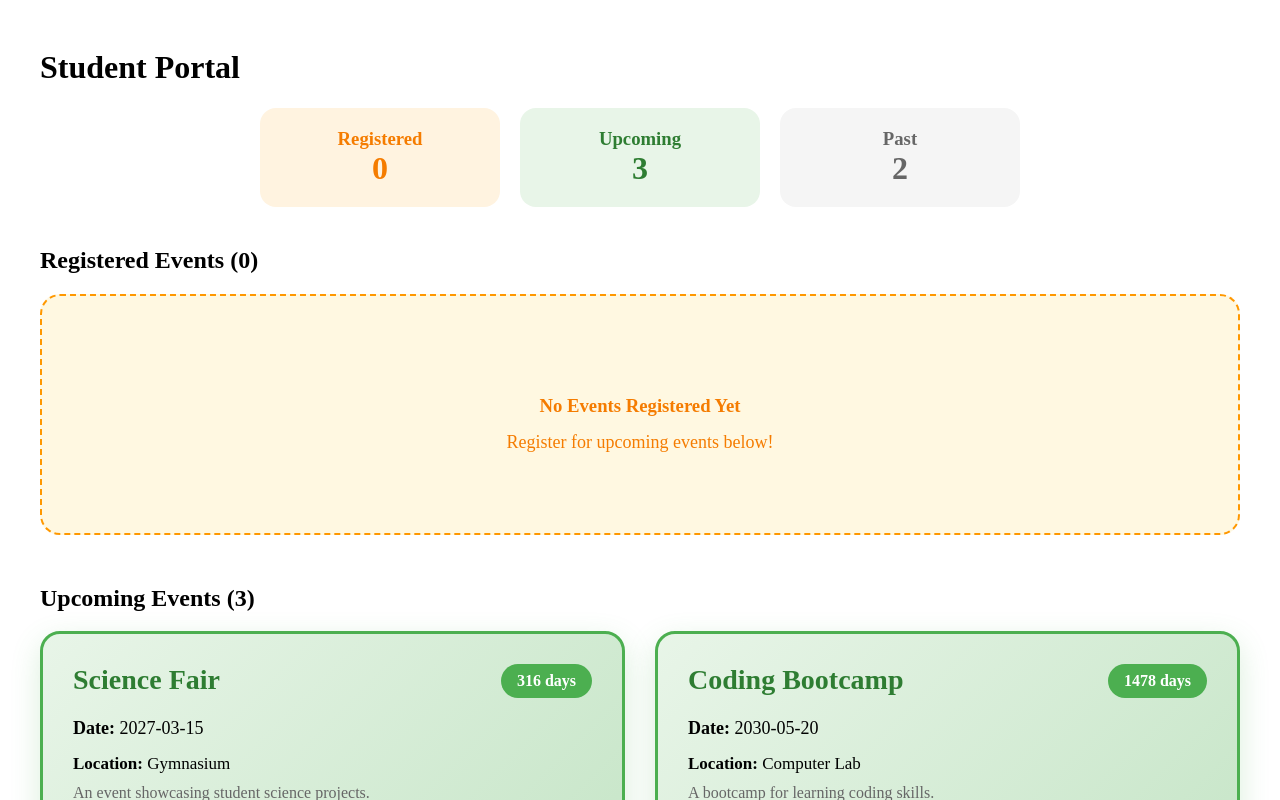
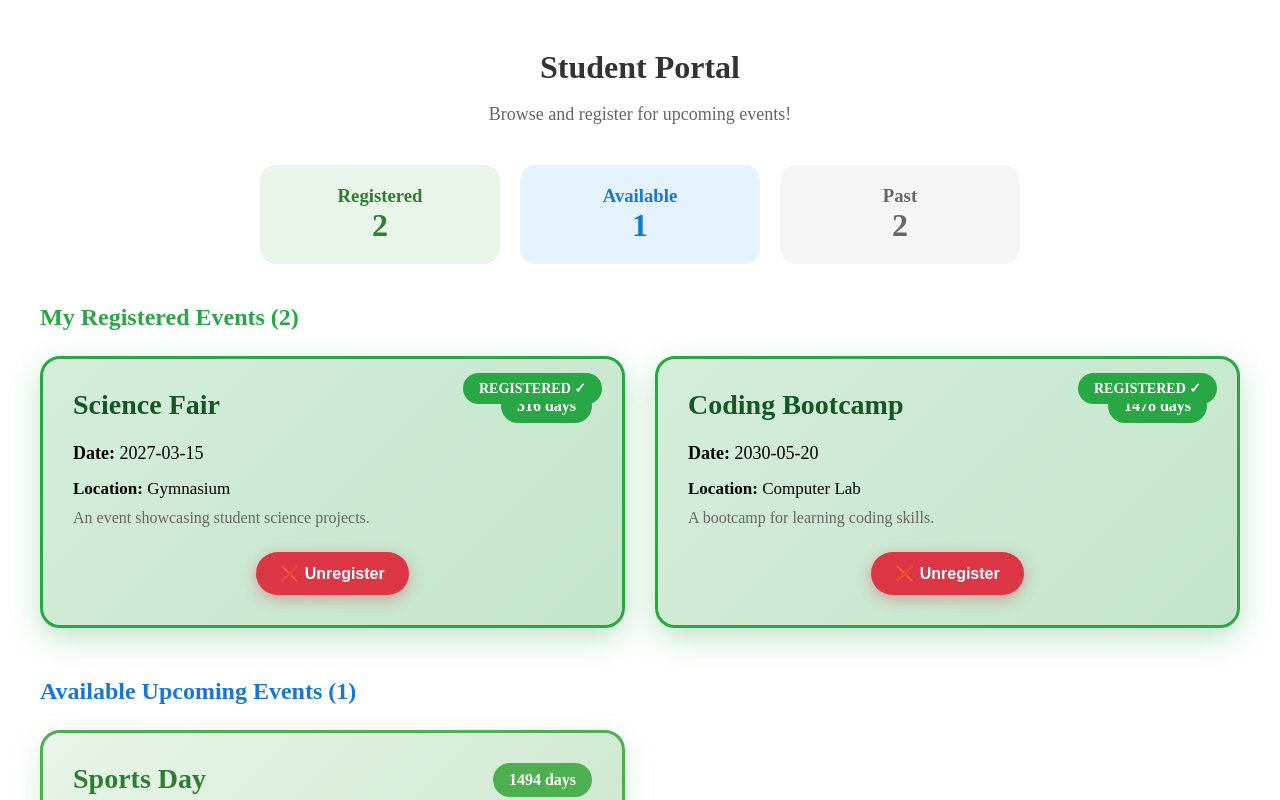
Before and after one commit to JanTheThird/event-registration-final-project, a React (Vite) app: page /student in a window 1280 px wide. Shown: the top 800 px of the page. Built offline with nearby package versions, Linux system fonts and the light colour scheme.

Commit message:
feat: implemented  register and unregister button.

```diff
--- a/src/pages/student/StudentPage.tsx
+++ b/src/pages/student/StudentPage.tsx
@@ -5,20 +5,27 @@ import type { Event } from '../../utils/types/Index';
 
 export default function StudentPage() {
   const db = useDB();
-  const [upcomingEvents, setUpcomingEvents] = useState<Event[]>([]);
+  const [allUpcomingEvents, setAllUpcomingEvents] = useState<Event[]>([]);
   const [pastEvents, setPastEvents] = useState<Event[]>([]);
+  const [registeredEvents, setRegisteredEvents] = useState<Event[]>([]);
   const [today] = useState(new Date().toISOString().split('T')[0]);
 
   useEffect(() => {
+    refreshEvents();
+  }, [today]);
+
+  const refreshEvents = () => {
     const events = db.getEvents();
-
-    // No registered → All upcoming or past
     const past = events.filter(event => event.date < today);
     const future = events.filter(event => event.date >= today);
 
     setPastEvents(past);
-    setUpcomingEvents(future);
-  }, [today]);
+    setAllUpcomingEvents(future);
+
+    // Demo: First 2 upcoming events are registered
+    const demoRegistered = future.slice(0, 2);
+    setRegisteredEvents(demoRegistered);
+  };
 
   const getDaysUntil = (date: string): number => {
     const eventDate = new Date(date + 'T00:00:00');
@@ -27,20 +34,71 @@ export default function StudentPage() {
     return Math.ceil((eventDate.getTime() - now.getTime()) / (1000 * 60 * 60 * 24));
   };
 
+  const isRegistered = (eventId: number): boolean => {
+    return registeredEvents.some(event => event.id === eventId);
+  };
+
+  const toggleRegistration = (event: Event) => {
+    if (isRegistered(event.id)) {
+      // Unregister - remove from registered list
+      setRegisteredEvents(prev => prev.filter(e => e.id !== event.id));
+      alert(`✅ Unregistered from "${event.name}"`);
+    } else {
+      // Register - add to registered list
+      setRegisteredEvents(prev => [...prev, event]);
+      alert(`🎉 Successfully registered for "${event.name}"!`);
+    }
+  };
+
+  // Filter out registered events from upcoming
+  const availableUpcomingEvents = allUpcomingEvents.filter(
+    event => !isRegistered(event.id)
+  );
+
+  const getRegistrationButton = (event: Event): React.ReactNode => {
+    const registered = isRegistered(event.id);
+    return (
+      <button
+        onClick={() => toggleRegistration(event)}
+        style={{
+          padding: '12px 24px',
+          border: 'none',
+          borderRadius: '25px',
+          fontSize: '16px',
+          fontWeight: 'bold',
+          cursor: 'pointer',
+          transition: 'all 0.3s ease',
+          minWidth: '140px',
+          boxShadow: registered
+            ? '0 4px 15px rgba(220, 53, 69, 0.4)'
+            : '0 4px 15px rgba(40, 167, 69, 0.4)',
+          background: registered ? '#dc3545' : '#28a745',
+          color: 'white'
+        }}
+        disabled={event.date < today}
+      >
+        {registered ? '❌ Unregister' : '✅ Register'}
+      </button>
+    );
+  };
+
   return (
     <div style={{ padding: '20px', maxWidth: '1200px', margin: '0 auto' }}>
-      <h1>Student Portal</h1>
+      <h1 style={{ textAlign: 'center', color: '#333', marginBottom: '10px' }}>Student Portal</h1>
+      <p style={{ textAlign: 'center', color: '#666', marginBottom: '40px', fontSize: '18px' }}>
+        Browse and register for upcoming events!
+      </p>
 
-      {/* 3 Stats - Registered = 0 */}
+      {/* Stats - Updated counts */}
       <div style={{ marginBottom: '40px' }}>
         <div style={{ display: 'flex', gap: '20px', flexWrap: 'wrap', justifyContent: 'center' }}>
-          <div style={{ textAlign: 'center', padding: '20px 30px', background: '#fff3e0', borderRadius: '16px', minWidth: '180px' }}>
-            <h3 style={{ margin: '0', color: '#f57c00' }}>Registered</h3>
-            <div style={{ fontSize: '32px', fontWeight: 'bold', color: '#f57c00' }}>0</div>
+          <div style={{ textAlign: 'center', padding: '20px 30px', background: '#e8f5e8', borderRadius: '16px', minWidth: '180px' }}>
+            <h3 style={{ margin: '0', color: '#2e7d32' }}>Registered</h3>
+            <div style={{ fontSize: '32px', fontWeight: 'bold', color: '#2e7d32' }}>{registeredEvents.length}</div>
           </div>
-          <div style={{ textAlign: 'center', padding: '20px 30px', background: '#e8f5e8', borderRadius: '16px', minWidth: '180px' }}>
-            <h3 style={{ margin: '0', color: '#2e7d32' }}>Upcoming</h3>
-            <div style={{ fontSize: '32px', fontWeight: 'bold', color: '#2e7d32' }}>{upcomingEvents.length}</div>
+          <div style={{ textAlign: 'center', padding: '20px 30px', background: '#e3f2fd', borderRadius: '16px', minWidth: '180px' }}>
+            <h3 style={{ margin: '0', color: '#1976d2' }}>Available</h3>
+            <div style={{ fontSize: '32px', fontWeight: 'bold', color: '#1976d2' }}>{availableUpcomingEvents.length}</div>
           </div>
           <div style={{ textAlign: 'center', padding: '20px 30px', background: '#f5f5f5', borderRadius: '16px', minWidth: '180px' }}>
             <h3 style={{ margin: '0', color: '#666' }}>Past</h3>
@@ -49,9 +107,55 @@ export default function StudentPage() {
         </div>
       </div>
 
-      {/* 1. Registered Events - EMPTY */}
+      {/* 1. My Registered Events - ONLY registered events */}
       <section style={{ marginBottom: '50px' }}>
-        <h2>Registered Events (0)</h2>
+        <h2 style={{ color: '#28a745', marginBottom: '25px' }}>My Registered Events ({registeredEvents.length})</h2>
+        {registeredEvents.length > 0 ? (
+          <div style={{ display: 'grid', gridTemplateColumns: 'repeat(auto-fill, minmax(400px, 1fr))', gap: '30px' }}>
+            {registeredEvents.map((event) => (
+              <div key={event.id} style={{
+                border: '3px solid #28a745',
+                borderRadius: '20px',
+                padding: '30px',
+                background: 'linear-gradient(135deg, #d4edda 0%, #c3e6cb 100%)',
+                boxShadow: '0 10px 30px rgba(40, 167, 69, 0.3)',
+                position: 'relative'
+              }}>
+                <div style={{ position: 'absolute', top: '20px', right: '20px' }}>
+                  <span style={{
+                    background: '#28a745',
+                    color: 'white',
+                    padding: '8px 16px',
+                    borderRadius: '25px',
+                    fontSize: '14px',
+                    fontWeight: 'bold'
+                  }}>
+                    REGISTERED ✓
+                  </span>
+                </div>
+                <div style={{ display: 'flex', justifyContent: 'space-between', alignItems: 'flex-start', marginBottom: '20px' }}>
+                  <h3 style={{ margin: 0, color: '#155724', fontSize: '28px' }}>{event.name}</h3>
+                  <span style={{
+                    background: '#28a745',
+                    color: 'white',
+                    padding: '8px 16px',
+                    borderRadius: '30px',
+                    fontSize: '16px',
+                    fontWeight: 'bold'
+                  }}>
+                    {getDaysUntil(event.date)} days
+                  </span>
+                </div>
+                <p style={{ margin: '15px 0', fontSize: '18px' }}><strong>Date:</strong> {event.date}</p>
+                <p style={{ margin: '10px 0', fontSize: '17px' }}><strong>Location:</strong> {event.location}</p>
+                <p style={{ margin: '10px 0', fontSize: '16px', color: '#666' }}>{event.description}</p>
+                <div style={{ marginTop: '25px', textAlign: 'center' }}>
+                  {getRegistrationButton(event)}
+                </div>
+              </div>
+            ))}
+          </div>
+        ) : (
           <div style={{
             textAlign: 'center',
             padding: '80px 40px',
@@ -65,13 +169,16 @@ export default function StudentPage() {
               Register for upcoming events below!
             </p>
           </div>
+        )}
       </section>
 
-      {/* 2. Upcoming Events */}
+      {/* 2. Available Upcoming Events - EXCLUDES registered ones */}
       <section style={{ marginBottom: '50px' }}>
-        <h2>Upcoming Events ({upcomingEvents.length})</h2>
+        <h2 style={{ color: '#1976d2', marginBottom: '25px' }}>
+          Available Upcoming Events ({availableUpcomingEvents.length})
+        </h2>
         <div style={{ display: 'grid', gridTemplateColumns: 'repeat(auto-fill, minmax(400px, 1fr))', gap: '30px' }}>
-          {upcomingEvents.map((event) => (
+          {availableUpcomingEvents.map((event) => (
             <div key={event.id} style={{
               border: '3px solid #4caf50',
               borderRadius: '20px',
@@ -95,14 +202,17 @@ export default function StudentPage() {
               <p style={{ margin: '15px 0', fontSize: '18px' }}><strong>Date:</strong> {event.date}</p>
               <p style={{ margin: '10px 0', fontSize: '17px' }}><strong>Location:</strong> {event.location}</p>
               <p style={{ margin: '10px 0', fontSize: '16px', color: '#666' }}>{event.description}</p>
+              <div style={{ marginTop: '25px', textAlign: 'center' }}>
+                {getRegistrationButton(event)}
+              </div>
             </div>
           ))}
         </div>
       </section>
 
-      {/* 3. Past Events */}
+      {/* 3. Past Events - No changes */}
       <section>
-        <h2>Past Events ({pastEvents.length})</h2>
+        <h2 style={{ color: '#666', marginBottom: '25px' }}>Past Events ({pastEvents.length})</h2>
         <div style={{ display: 'grid', gridTemplateColumns: 'repeat(auto-fill, minmax(400px, 1fr))', gap: '30px' }}>
           {pastEvents.map((event) => (
             <div key={event.id} style={{
```
Lines whose indentation alone changed are shown as unchanged.
